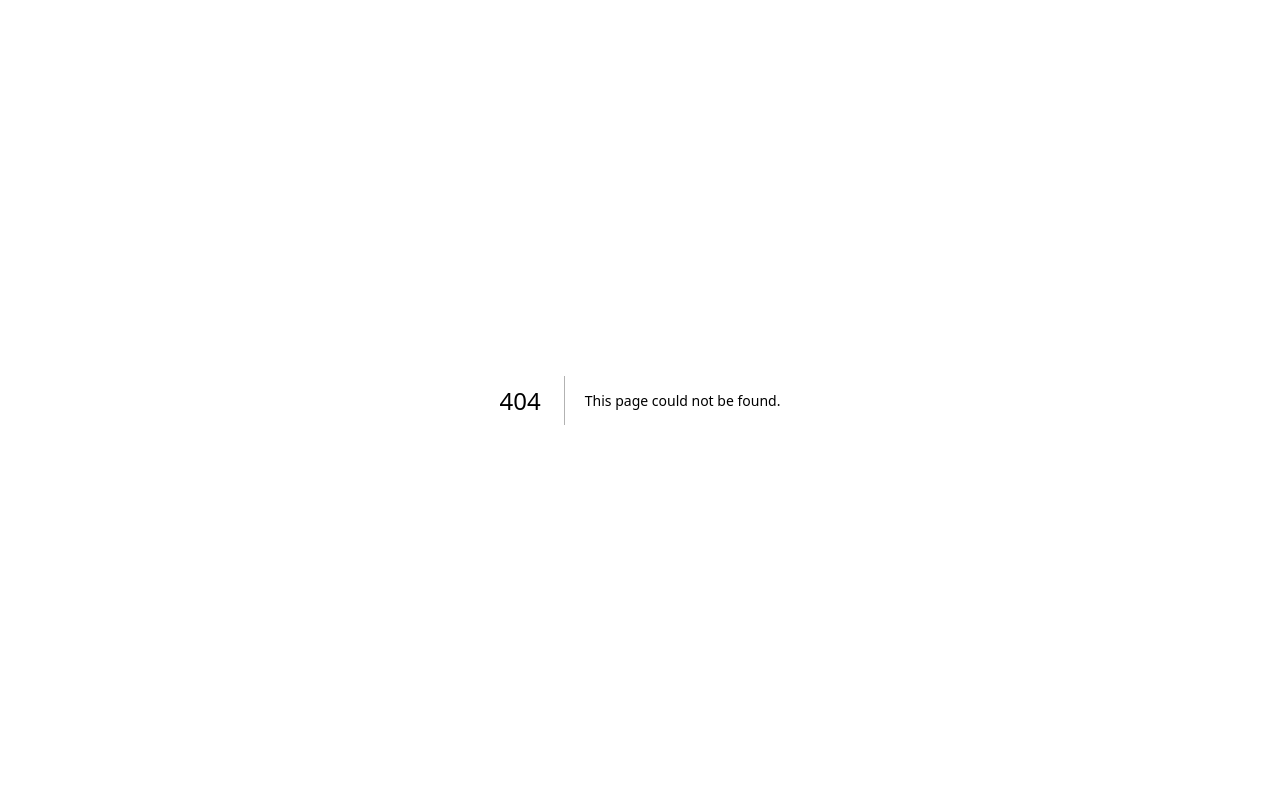
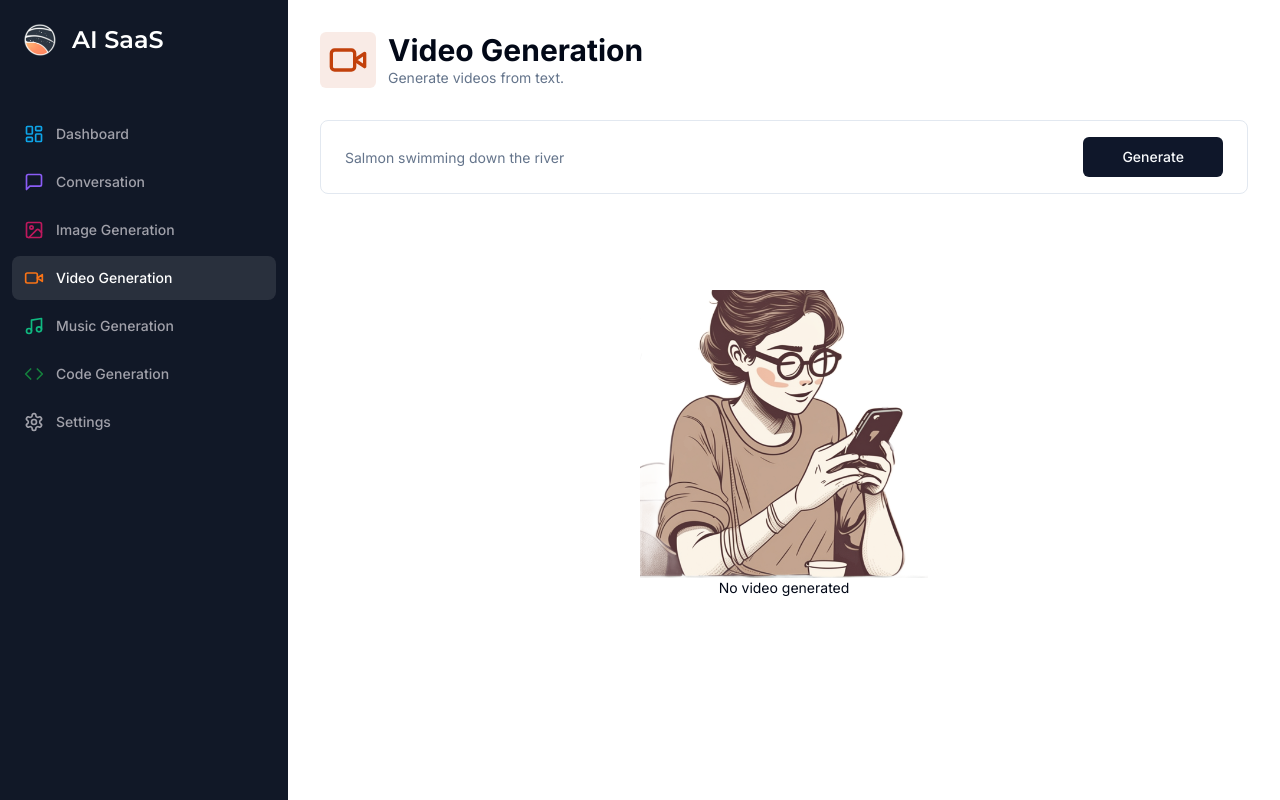
Before and after one commit to mojalil/ai-saas, a Next.js app: page /video in a window 1280 px wide. Before the commit this address had no page. Built offline with nearby package versions, Linux system fonts and the light colour scheme.

Commit message:
added video generation

```diff
--- /dev/null
+++ b/app/(dashboard)/(routes)/video/constants.ts
@@ -0,0 +1,7 @@
+import * as z from "zod";
+
+export const formSchema = z.object({
+    prompt: z.string().min(1, {
+        message: "A prompt is required"
+    })
+});
--- /dev/null
+++ b/app/(dashboard)/(routes)/video/page.tsx
@@ -0,0 +1,119 @@
+"use client";
+
+import axios from "axios";
+import { MessageSquare, Music, VideoIcon } from "lucide-react";
+import { set, useForm } from "react-hook-form";
+import { zodResolver } from "@hookform/resolvers/zod";
+import { z } from "zod";
+import { formSchema } from "./constants";
+import Heading from "@/components/Heading";
+import { Form, FormControl, FormField, FormItem } from "@/components/ui/form";
+import { Input } from "@/components/ui/input";
+import { Button } from "@/components/ui/button";
+import { useRouter } from "next/navigation";
+import { useState } from "react";
+import Empty from "@/components/Empty";
+import Loader from "@/components/Loader";
+
+const VideoPage = () => {
+  const [video, setVideo] = useState<string>();
+  const router = useRouter();
+  const form = useForm<z.infer<typeof formSchema>>({
+    resolver: zodResolver(formSchema),
+    defaultValues: {
+      prompt: "",
+    },
+  });
+
+  const isLoading = form.formState.isSubmitting;
+  const onSubmit = async (values: z.infer<typeof formSchema>) => {
+    try {
+      setVideo(undefined);
+
+      const response = await axios.post("/api/video/", values);
+
+      setVideo(response.data[0]);
+
+      form.reset();
+    } catch (error) {
+      console.log(error);
+      //   Todo: Open pro modal
+    } finally {
+      router.refresh();
+    }
+  };
+
+  console.log("video", video)
+
+  return (
+    <div>
+      <div>
+        <Heading
+          title="Video Generation"
+          description="Generate videos from text."
+          icon={VideoIcon}
+          iconColor="text-orange-700"
+          bgColor="bg-orange-700/10"
+        />
+        <div className="px-4 lg:px-8">
+          <Form {...form}>
+            <form
+              onSubmit={form.handleSubmit(onSubmit)}
+              className="
+              rounded-lg
+              border
+              w-full
+              p-4
+              px-3
+              md:px-6
+              focus-within:shadow-sm
+              grid
+              grid-cols-12
+              gap-2"
+            >
+              <FormField
+                name="prompt"
+                render={({ field }) => (
+                  <FormItem className="col-span-12 lg:col-span-10">
+                    <FormControl className="m-0 p-0">
+                      <Input
+                        className="border-0 outline-none
+                        focus-visible:ring-0
+                        focus-visible:ring-transparent
+                        "
+                        disabled={isLoading}
+                        placeholder="Salmon swimming down the river"
+                        {...field}
+                      />
+                    </FormControl>
+                  </FormItem>
+                )}
+              />
+              <Button
+                className="col-span-12 lg:col-span-2 w-full"
+                disabled={isLoading}
+              >
+                Generate
+              </Button>
+            </form>
+          </Form>
+        </div>
+        <div className="space-y-4 mt-4 px-4 lg:px-8">
+          {isLoading && (
+            <div className="p-8 rounded-lg w-full flex items-center justify-center bg-muted">
+              <Loader />
+            </div>
+          )}
+          {!video && !isLoading && <Empty label="No video generated" />}
+          {video && (
+            <video className="w-full aspect-video mt-8 rounded-lg border bg-black" controls>
+              <source src={video} />
+            </video>
+          )}
+        </div>
+      </div>
+    </div>
+  );
+};
+
+export default VideoPage;
--- /dev/null
+++ b/app/api/video/route.ts
@@ -0,0 +1,37 @@
+import { auth } from "@clerk/nextjs";
+import { NextResponse } from "next/server";
+import Replicate from "replicate";
+
+const replicate = new Replicate({
+  auth: process.env.REPLICATE_API_TOKEN || "",
+});
+
+export async function POST(req: Request) {
+  try {
+    const { userId } = auth();
+    const body = await req.json();
+    const { prompt } = body;
+
+    if (!userId) {
+      return new NextResponse("Unauthorized", { status: 401 });
+    }
+
+    if (!prompt) {
+      return new NextResponse("Prompt is required", { status: 400 });
+    }
+
+    const response = await replicate.run(
+      "anotherjesse/zeroscope-v2-xl:9f747673945c62801b13b84701c783929c0ee784e4748ec062204894dda1a351",
+      {
+        input: {
+          prompt: prompt,
+        }
+      }
+    );
+
+    return NextResponse.json(response);
+  } catch (error) {
+    console.log("[VIDEO_ERROR]", error);
+    return new NextResponse("Internal Server Error", { status: 500 });
+  }
+}
```
